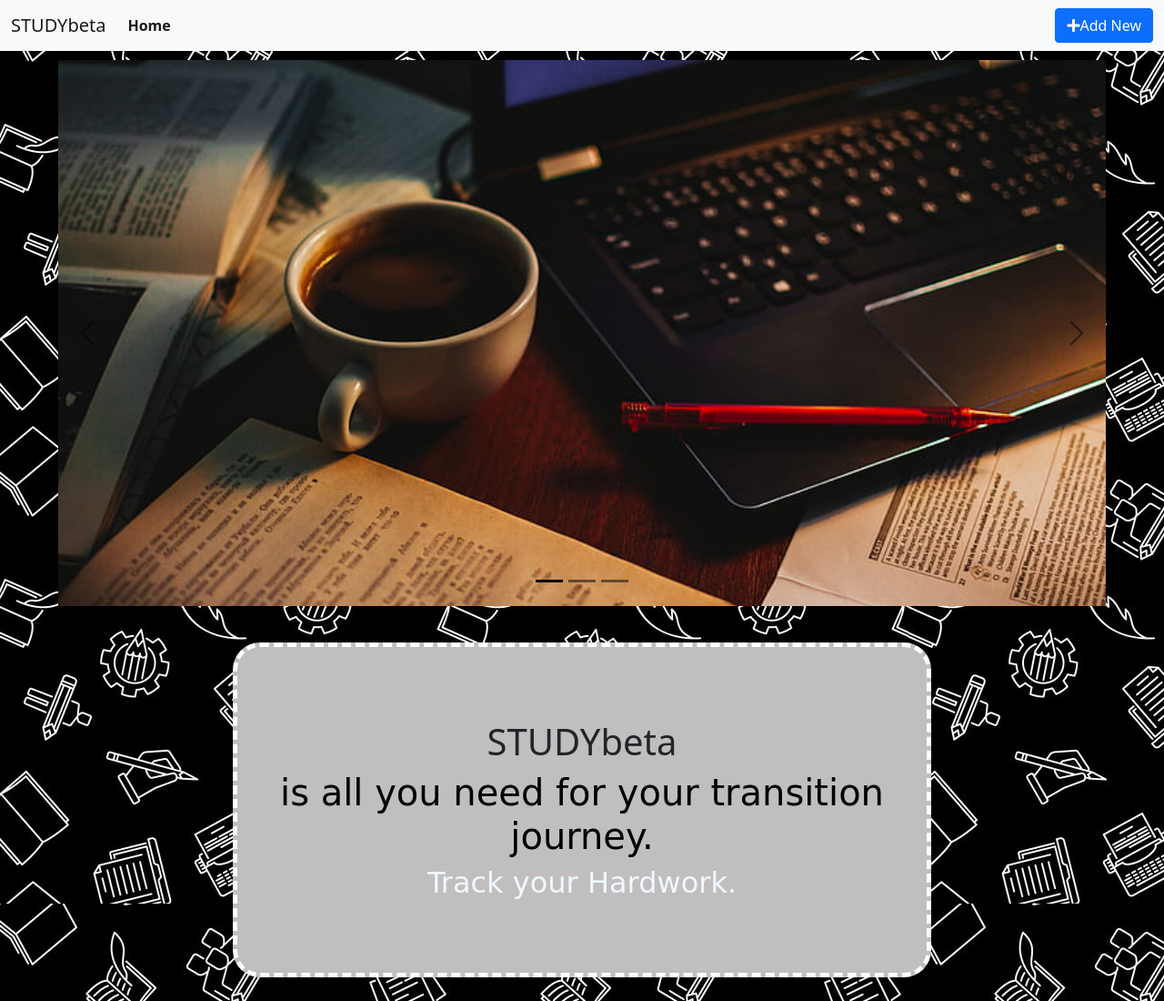
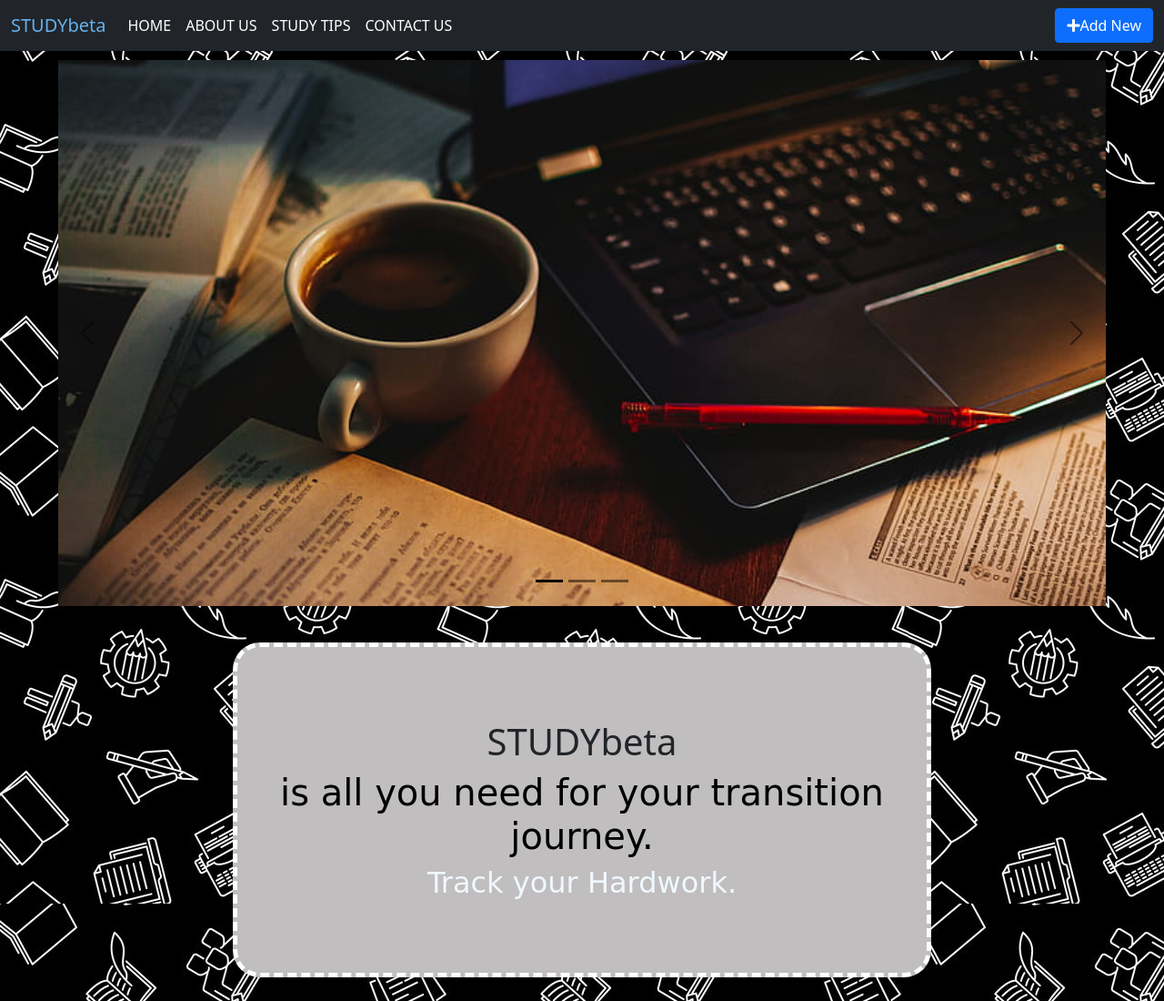
Before and after one commit to Dewangi14/STUDYbeta, a plain HTML site: page index.html in a window 1280 px wide. Shown: the top 1100 px of the page at 91% size. Drawn offline with nearby package versions, Linux system fonts and the light colour scheme; a web font is replaced by a local one.

Commit message:
Second Commit : Navbar Modification

```diff
--- a/index.html
+++ b/index.html
@@ -74,9 +74,9 @@
 
         <!-- Navbar -->
 
-        <nav class="navbar navbar-expand-md navbar-light bg-light">
+        <nav class="navbar navbar-expand-md navbar-light bg-dark">
             <div class="container-fluid">
-                <a class="navbar-brand" href="#">STUDYbeta</a>
+                <a class="navbar-brand" href="#" style="color: rgb(102, 177, 238);">STUDYbeta</a>
                 <button
                 class="navbar-toggler"
                 type="button"
@@ -91,9 +91,25 @@
                 <div class="collapse navbar-collapse" id="navbarSupportedContent">
                 <ul class="navbar-nav me-auto mb-2 mb-lg-0">
                     <li class="nav-item">
-                    <a class="nav-link active" aria-current="page" href="#"
-                        ><strong>Home</strong></a
+                    <a class="nav-link active" aria-current="page" href="#" style="color: white;"
+                        > HOME</a
                     >
+                    </li>
+                    <li class="nav-item">
+                        <a class="nav-link active" aria-current="page" href="#" style="color: white;"
+                            > ABOUT US</a
+                        >
+                        </li>
+
+                    <li class="nav-item">
+                        <a class="nav-link active" aria-current="page" href="#" style="color: white;"
+                            > STUDY TIPS</a
+                        >
+                    </li>
+                    <li class="nav-item">
+                        <a class="nav-link active" aria-current="page" href="#" style="color: white;"
+                            > CONTACT US</a
+                        >
                     </li>
                 </ul>
                 <button
```
